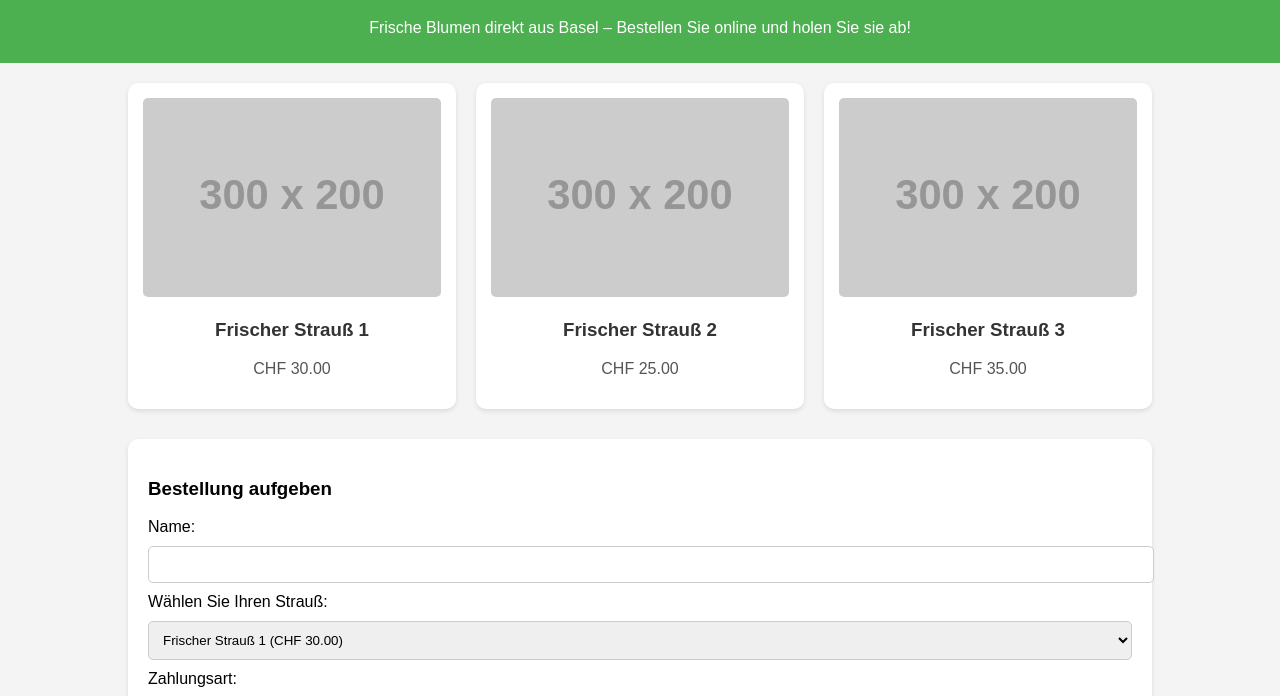
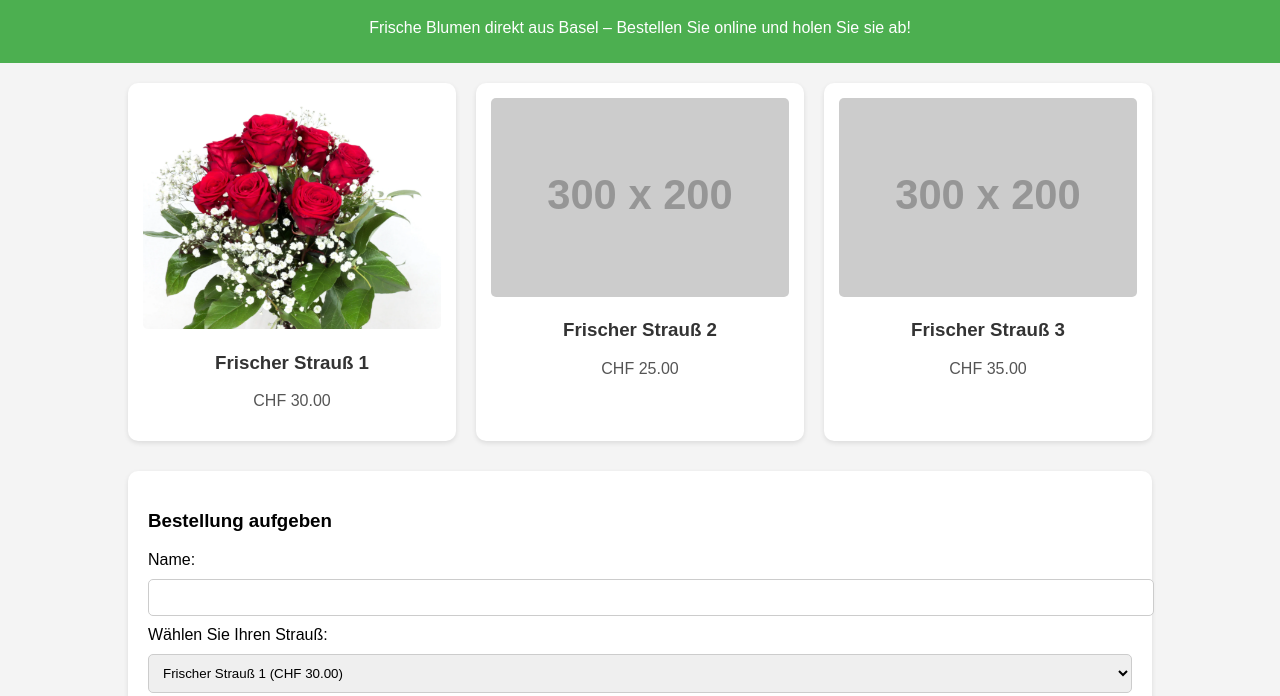
Before and after one commit to bommel94-collab/zhulietas-blumenwelt, a plain HTML site: page index.html in a window 1280 px wide. Shown: the part 71-767 px from the top of the page. Drawn offline with Linux system fonts and the light colour scheme; placeholder pictures from the web are drawn by us.

Commit message:
Update index.html

```diff
--- a/index.html
+++ b/index.html
@@ -81,7 +81,7 @@
     <!-- Produktgalerie -->
     <div class="product-grid">
         <div class="product-card">
-            <img src="https://via.placeholder.com/300x200" alt="Strauß 1">
+            <img src="Rosen Rot.PNG" alt="Strauß 1">
             <h3>Frischer Strauß 1</h3>
             <p>CHF 30.00</p>
         </div>
```
